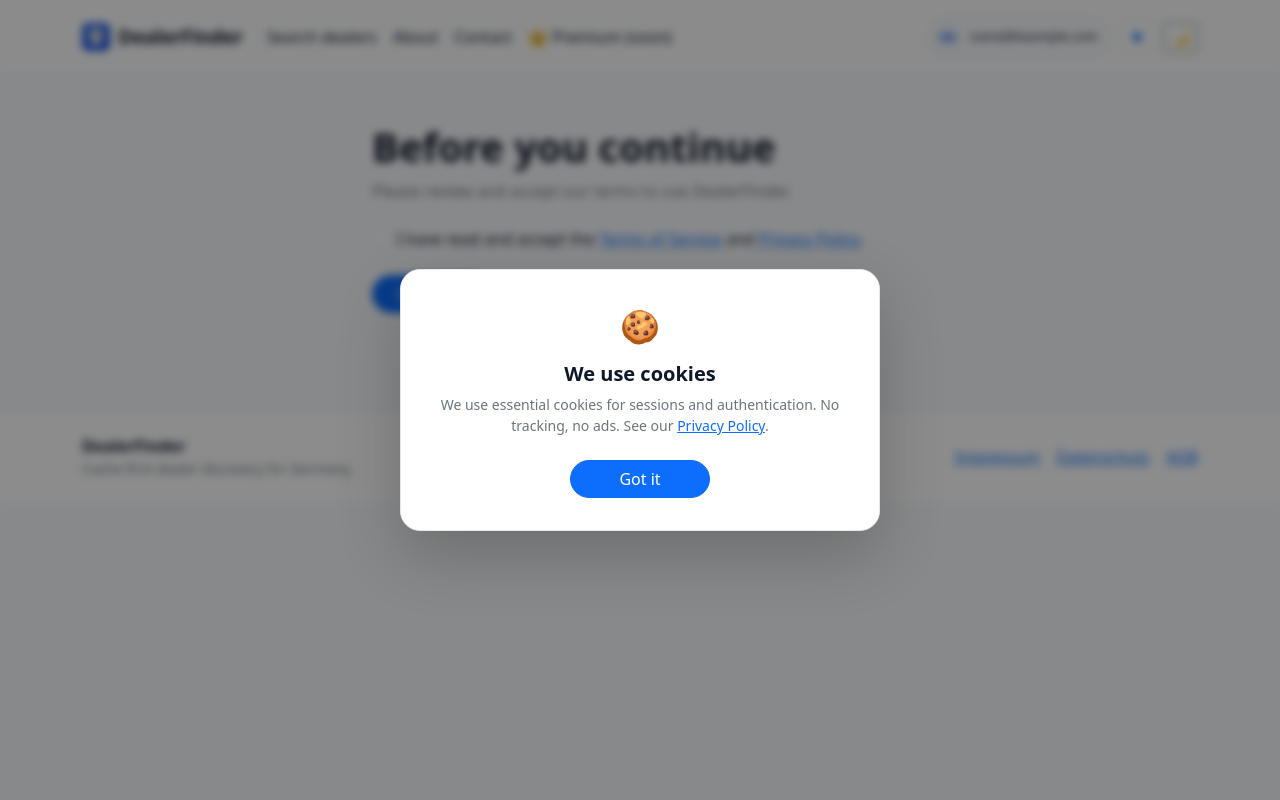
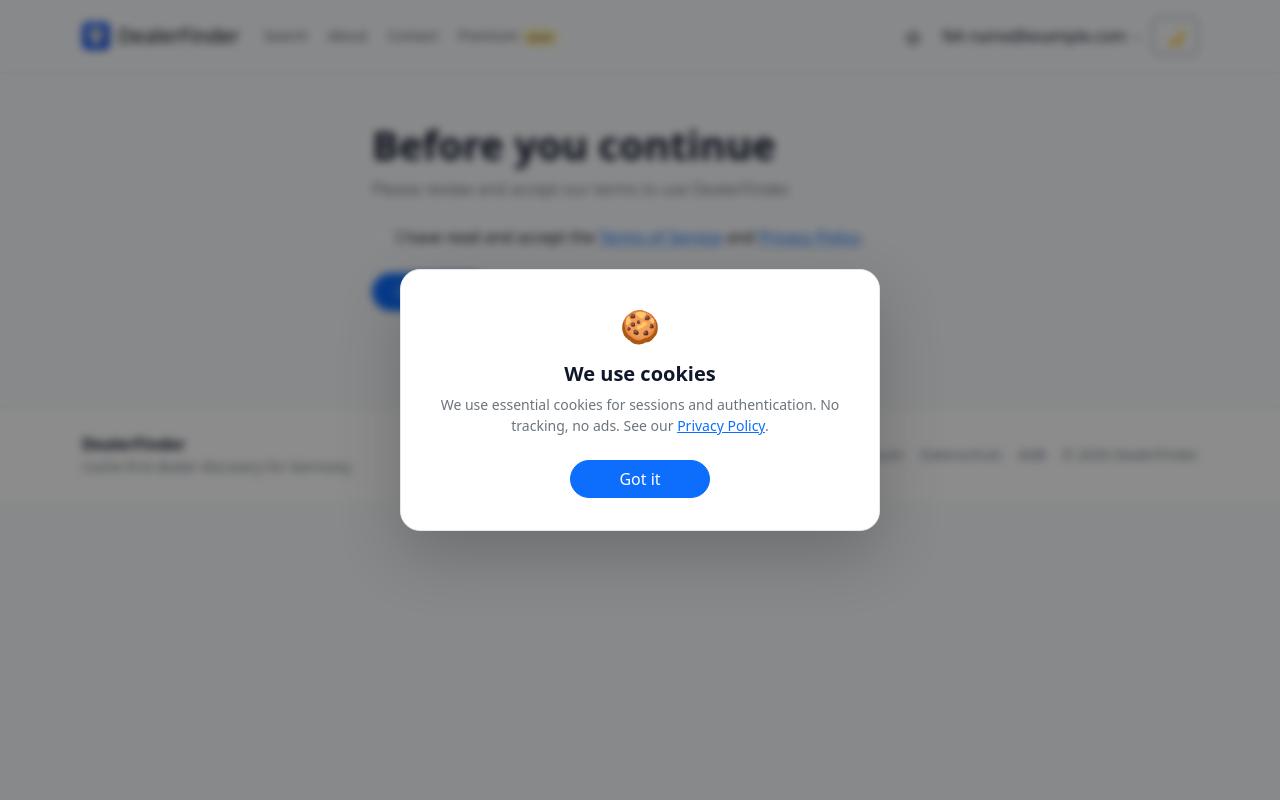
Before and after one commit to p95max/dealerfinder, a Django app: page /users/accept-terms/ in a window 1280 px wide. Run offline with Django 5.2, Linux system fonts and the light colour scheme; the visitor is signed in with stand-in values (Sample User, id 1); data comes from the database, SQL or seed files in the repository; data that the repository does not hold is empty; parts of the project's set-up code (start-up, migrations or seed data) failed here and were passed over.

Commit message:
fix(ui): navbar + profile refactor

```diff
--- a/apps/users/models.py
+++ b/apps/users/models.py
@@ -1,11 +1,13 @@
 from django.contrib.auth.models import AbstractUser
 from django.db import models
+
+from django.conf import settings
 
 
 class User(AbstractUser):
     google_sub = models.CharField(max_length=255, unique=True, null=True, blank=True)
     plan = models.CharField(max_length=20, default="free")
-    daily_quota = models.IntegerField(default=10)
+    daily_quota = models.IntegerField(default=settings.FREE_DAILY_LIMIT)
     used_today = models.IntegerField(default=0)
     last_quota_reset = models.DateField(null=True, blank=True)
     email = models.EmailField(unique=True)
--- a/static/css/navbar.css
+++ b/static/css/navbar.css
@@ -1,119 +1,130 @@
-.navbar {
-    position: sticky;
-    top: 0;
-    z-index: 1030;
-    backdrop-filter: blur(12px);
-    -webkit-backdrop-filter: blur(12px);
-    background: rgba(255, 255, 255, 0.75) !important;
-    border-color: var(--df-border) !important;
+/* navbar_delta.css — добавить к navbar.css */
+
+/* Nav link pills */
+.nav-link-pill {
+    padding: .3rem .8rem;
+    border-radius: 999px;
+    font-size: .875rem;
+    transition: background .15s, color .15s;
+}
+.nav-link-pill:hover {
+    background: var(--df-surface-muted);
+}
+.nav-link-pill.active {
+    background: var(--df-primary-soft);
+    color: var(--bs-primary);
+    font-weight: 600;
 }
 
-[data-bs-theme="dark"] .navbar {
-    background: rgba(15, 23, 42, 0.75) !important;
+/* "soon" badge */
+.badge-soon {
+    display: inline-block;
+    font-size: .65rem;
+    font-weight: 600;
+    letter-spacing: .04em;
+    padding: .15em .45em;
+    border-radius: 999px;
+    background: #fef9c3;
+    color: #854d0e;
+    vertical-align: middle;
+}
+[data-bs-theme="dark"] .badge-soon {
+    background: rgba(234,179,8,.15);
+    color: #fde68a;
 }
 
-.navbar-brand {
+/* Favorites badge */
+.favorites-btn {
+    position: relative;
+}
+.nav-badge {
+    position: absolute;
+    top: -4px;
+    right: -4px;
+    min-width: 16px;
+    height: 16px;
+    padding: 0 4px;
+    border-radius: 999px;
+    background: var(--bs-primary);
+    color: #fff;
+    font-size: .6rem;
     font-weight: 700;
-    letter-spacing: -0.02em;
-    color: var(--df-text) !important;
-}
-
-.navbar .nav-link {
-    color: var(--df-text);
-}
-
-.navbar .btn-link {
-    color: var(--df-text) !important;
-}
-
-.upgrade-link {
-    background: linear-gradient(90deg, #d4af37, #ffd700);
-    -webkit-background-clip: text;
-    -webkit-text-fill-color: transparent;
-    font-weight: 700;
-}
-
-.disabled-upgrade {
-    opacity: 0.6;
-    cursor: not-allowed;
-    pointer-events: none;
-}
-
-.disabled-upgrade:hover {
-    text-shadow: none;
-}
-
-.nav-user-trigger {
-    display: flex;
-    align-items: center;
-    gap: 8px;
-    padding: 6px 12px 6px 6px !important;
-    border: 0.5px solid var(--df-border) !important;
-    border-radius: 999px;
-    background: var(--df-surface-muted) !important;
-    transition: opacity .15s ease;
-}
-
-.nav-user-trigger:hover {
-    opacity: 0.75;
-}
-
-.nav-user-avatar {
-    width: 28px;
-    height: 28px;
-    border-radius: 50%;
-    background: #eff6ff;
     display: flex;
     align-items: center;
     justify-content: center;
-    font-size: 11px;
-    font-weight: 600;
-    color: #1d4ed8;
+    line-height: 1;
 }
 
-.nav-user-email {
-    font-size: 13px;
+/* <details> dropdown — позиционирование и анимация */
+.nav-user-dropdown {
+    position: relative;
+}
+summary.nav-user-trigger {
+    list-style: none;
+    cursor: pointer;
+    user-select: none;
+}
+summary.nav-user-trigger::-webkit-details-marker { display: none; }
+
+.nav-chevron {
+    color: var(--df-text);
+    opacity: .5;
+    transition: transform .2s;
+    flex-shrink: 0;
+}
+details[open] .nav-chevron { transform: rotate(180deg); }
+
+.nav-user-menu {
+    position: absolute;
+    right: 0;
+    top: calc(100% + 8px);
+    z-index: 1050;
+    animation: menuIn .15s ease;
+}
+@keyframes menuIn {
+    from { opacity: 0; transform: translateY(-6px); }
+    to   { opacity: 1; transform: translateY(0); }
+}
+
+/* Quota inside dropdown */
+.nav-quota-label {
+    display: flex;
+    justify-content: space-between;
+    font-size: .75rem;
+    color: var(--df-text);
+    opacity: .65;
+    margin-bottom: .45rem;
+}
+.nav-quota-track {
+    height: 3px;
+    border-radius: 999px;
+    background: var(--df-border);
+    overflow: hidden;
+}
+.nav-quota-fill {
+    height: 100%;
+    border-radius: 999px;
+    background: var(--bs-primary);
+    transition: width .3s;
+}
+
+/* Google sign-in button */
+.btn-signin {
+    display: flex;
+    align-items: center;
+    gap: .45rem;
+    padding: .4rem .9rem;
+    border-radius: 999px;
+    border: 0.5px solid var(--df-border);
+    background: var(--df-surface-muted);
+    color: var(--df-text);
+    font-size: .875rem;
     font-weight: 500;
+    text-decoration: none;
+    white-space: nowrap;
+    transition: opacity .15s;
+}
+.btn-signin:hover {
+    opacity: .8;
     color: var(--df-text);
 }
-
-.nav-user-menu {
-    border-radius: 14px;
-    border: 0.5px solid var(--df-border);
-    min-width: 210px;
-}
-
-.btn-icon {
-    width: 36px;
-    height: 36px;
-    padding: 0;
-    border-radius: 10px;
-    display: inline-flex;
-    align-items: center;
-    justify-content: center;
-}
-
-.favorites-btn {
-    background: transparent;
-    border-color: var(--df-border);
-}
-
-.favorites-btn:hover {
-    background: var(--df-primary-soft);
-    border-color: #bfdbfe;
-
-    .favorites-icon {
-        font-size: 1rem;
-        line-height: 1;
-    }
-
-    .favorites-btn.active {
-        background: linear-gradient(135deg, #d4af37, #ffd700);
-        border: none;
-        color: #1f2937;
-    }
-
-    .favorites-btn.active:hover {
-        filter: brightness(1.05);
-    }
-}
--- a/static/js/base.js
+++ b/static/js/base.js
@@ -11,3 +11,10 @@ document.addEventListener("DOMContentLoaded", () => {
         }, 10000); // timeout 10 sec
     });
 });
+
+
+document.addEventListener('click', (e) => {
+    document.querySelectorAll('details.nav-user-dropdown[open]').forEach(el => {
+        if (!el.contains(e.target)) el.removeAttribute('open');
+    });
+});
--- a/templates/includes/_footer.html
+++ b/templates/includes/_footer.html
@@ -5,10 +5,11 @@
             <div class="text-secondary small">Cache-first dealer discovery for Germany.</div>
         </div>
 
-        <div class="d-flex flex-wrap gap-3">
-            <a href="{% url 'impressum' %}">Impressum</a>
-            <a href="{% url 'datenschutz' %}">Datenschutz</a>
-            <a href="{% url 'agb' %}">AGB</a>
+        <div class="d-flex flex-wrap align-items-center gap-3">
+            <a href="{% url 'impressum' %}" class="footer-link small">Impressum</a>
+            <a href="{% url 'datenschutz' %}" class="footer-link small">Datenschutz</a>
+            <a href="{% url 'agb' %}" class="footer-link small">AGB</a>
+            <span class="text-secondary small">© {% now "Y" %} DealerFinder</span>
         </div>
     </div>
 </footer>
--- a/templates/includes/_navbar.html
+++ b/templates/includes/_navbar.html
@@ -1,78 +1,102 @@
 <div id="mainNav" class="collapse navbar-collapse">
-    <ul class="navbar-nav me-auto mb-2 mb-lg-0">
+    <ul class="navbar-nav me-auto mb-2 mb-lg-0 gap-1">
         <li class="nav-item">
-            <a class="nav-link {% if request.resolver_match.url_name == 'search' %}active fw-semibold{% endif %}"
-               href="{% url 'dealers:search' %}">Search dealers</a>
+            <a class="nav-link nav-link-pill {% if request.resolver_match.url_name == 'search' %}active{% endif %}"
+               href="{% url 'dealers:search' %}">Search</a>
         </li>
         <li class="nav-item">
-            <a class="nav-link {% if request.resolver_match.url_name == 'about' %}active fw-semibold{% endif %}"
+            <a class="nav-link nav-link-pill {% if request.resolver_match.url_name == 'about' %}active{% endif %}"
                href="{% url 'about' %}">About</a>
         </li>
         <li class="nav-item">
-            <a class="nav-link {% if request.resolver_match.url_name == 'contact' %}active fw-semibold{% endif %}"
+            <a class="nav-link nav-link-pill {% if request.resolver_match.url_name == 'contact' %}active{% endif %}"
                href="{% url 'contact:contact' %}">Contact</a>
         </li>
         <li class="nav-item">
-            <span class="nav-link nav-soon-label">
-                👑 Premium (soon)
+            <span class="nav-link nav-link-pill disabled-upgrade">
+                Premium <span class="badge-soon">soon</span>
             </span>
         </li>
     </ul>
 
     <div class="d-flex align-items-center gap-2">
         {% if user.is_authenticated %}
-            <div class="dropdown">
-                <button class="btn p-0 border-0 bg-transparent nav-user-trigger"
-                        data-bs-toggle="dropdown"
-                        aria-expanded="false"
-                        aria-label="Open user menu">
-                    <div class="nav-user-avatar">
-                        {{ user.email|slice:":2"|upper }}
-                    </div>
+
+            <a href="{% url 'users:favorites' %}"
+               class="btn btn-icon favorites-btn {% if favorites_count %}active{% endif %}"
+               aria-label="Saved dealers">
+                <svg xmlns="http://www.w3.org/2000/svg" width="16" height="16" viewBox="0 0 24 24"
+                     fill="{% if favorites_count %}currentColor{% else %}none{% endif %}"
+                     stroke="currentColor" stroke-width="2" stroke-linecap="round" stroke-linejoin="round">
+                    <polygon points="12 2 15.09 8.26 22 9.27 17 14.14 18.18 21.02 12 17.77 5.82 21.02 7 14.14 2 9.27 8.91 8.26 12 2"/>
+                </svg>
+                {% if favorites_count %}
+                    <span class="nav-badge">{{ favorites_count }}</span>
+                {% endif %}
+            </a>
+
+            <details class="nav-user-dropdown">
+                <summary class="nav-user-trigger" aria-label="User menu">
+                    <span class="nav-user-avatar">{{ user.email|slice:":2"|upper }}</span>
                     <span class="d-none d-lg-inline nav-user-email">{{ user.email }}</span>
-                </button>
+                    <svg class="nav-chevron" xmlns="http://www.w3.org/2000/svg" width="13" height="13"
+                         viewBox="0 0 24 24" fill="none" stroke="currentColor" stroke-width="2.5">
+                        <polyline points="6 9 12 15 18 9"/>
+                    </svg>
+                </summary>
 
-                <ul class="dropdown-menu dropdown-menu-end mt-2 nav-user-menu">
-                    <li>
+                <div class="nav-user-menu dropdown-menu show">
                     <div class="px-3 py-2 border-bottom">
+
+                        <div class="nav-quota-label">
                             <div class="small text-secondary mb-1">Searches today</div>
+
                             <div class="d-flex align-items-center gap-2">
                                 <div class="progress flex-grow-1" style="height: 4px; border-radius: 999px;">
-                                    <div class="progress-bar bg-primary"
+                                    <div class="progress-bar {% if user.used_today >= user.daily_quota %}bg-danger{% else %}bg-primary{% endif %}"
                                          style="width: {% if user.daily_quota %}{% widthratio user.used_today user.daily_quota 100 %}{% else %}0{% endif %}%;">
                                     </div>
                                 </div>
-                                <span id="quota-counter" data-url="{% url 'users:quota_status' %}">
+
+                                <span id="quota-counter"
+                                      class="small text-secondary"
+                                      data-url="{% url 'users:quota_status' %}">
                                     {{ user.used_today }} / {{ user.daily_quota }}
                                 </span>
                             </div>
                         </div>
-                    </li>
-                    <li>
+
+                        <div class="nav-quota-track">
+                            <div class="nav-quota-fill"
+                                 style="width: {% if user.daily_quota %}{% widthratio user.used_today user.daily_quota 100 %}{% else %}0{% endif %}%">
+                            </div>
+                        </div>
+                    </div>
                     <a class="dropdown-item py-2" href="{% url 'users:profile' %}">Profile</a>
-                    </li>
-                    <li>
                     <form method="post" action="{% url 'account_logout' %}" class="m-0">
                         {% csrf_token %}
-                            <button type="submit" class="dropdown-item py-2 text-danger">Sign out</button>
+                        <button type="submit" class="dropdown-item py-2 text-danger w-100 text-start">Sign out</button>
                     </form>
-                    </li>
-                </ul>
                 </div>
+            </details>
 
-            <a href="{% url 'users:favorites' %}"
-               class="btn btn-icon btn-outline-primary favorites-btn {% if request.resolver_match.url_name == 'favorites' %}active{% endif %}"
-               aria-label="Favorites"
-               title="Favorites">
-                <span class="favorites-icon">★</span>
-            </a>
         {% else %}
-            <a class="btn btn-primary rounded-pill px-4 btn-sm"
-               href="{% url 'account_login' %}">
-                Sign in with Google
+            <a class="btn-signin" href="{% url 'account_login' %}">
+                <svg xmlns="http://www.w3.org/2000/svg" width="16" height="16" viewBox="0 0 24 24">
+                    <path fill="#4285F4" d="M22.56 12.25c0-.78-.07-1.53-.2-2.25H12v4.26h5.92c-.26 1.37-1.04 2.53-2.21 3.31v2.77h3.57c2.08-1.92 3.28-4.74 3.28-8.09z"/>
+                    <path fill="#34A853" d="M12 23c2.97 0 5.46-.98 7.28-2.66l-3.57-2.77c-.98.66-2.23 1.06-3.71 1.06-2.86 0-5.29-1.93-6.16-4.53H2.18v2.84C3.99 20.53 7.7 23 12 23z"/>
+                    <path fill="#FBBC05" d="M5.84 14.09c-.22-.66-.35-1.36-.35-2.09s.13-1.43.35-2.09V7.07H2.18C1.43 8.55 1 10.22 1 12s.43 3.45 1.18 4.93l3.66-2.84z"/>
+                    <path fill="#EA4335" d="M12 5.38c1.62 0 3.06.56 4.21 1.64l3.15-3.15C17.45 2.09 14.97 1 12 1 7.7 1 3.99 3.47 2.18 7.07l3.66 2.84c.87-2.6 3.3-4.53 6.16-4.53z"/>
+                </svg>
+                Sign in
             </a>
         {% endif %}
 
-        <button class="btn btn-sm btn-outline-secondary btn-theme-toggle" id="theme-toggle" aria-label="Toggle theme">🌙</button>
+        <button class="btn btn-icon btn-outline-secondary" id="theme-toggle" aria-label="Toggle theme">
+            <svg xmlns="http://www.w3.org/2000/svg" width="15" height="15" viewBox="0 0 24 24"
+                 fill="none" stroke="currentColor" stroke-width="2">
+                <path d="M21 12.79A9 9 0 1 1 11.21 3 7 7 0 0 0 21 12.79z"/>
+            </svg>
+        </button>
     </div>
 </div>
```
Also changed, not shown: templates/account/login.html (+18 -7 lines), templates/users/profile.html (+19 -4 lines). Lines whose indentation alone changed are shown as unchanged.
